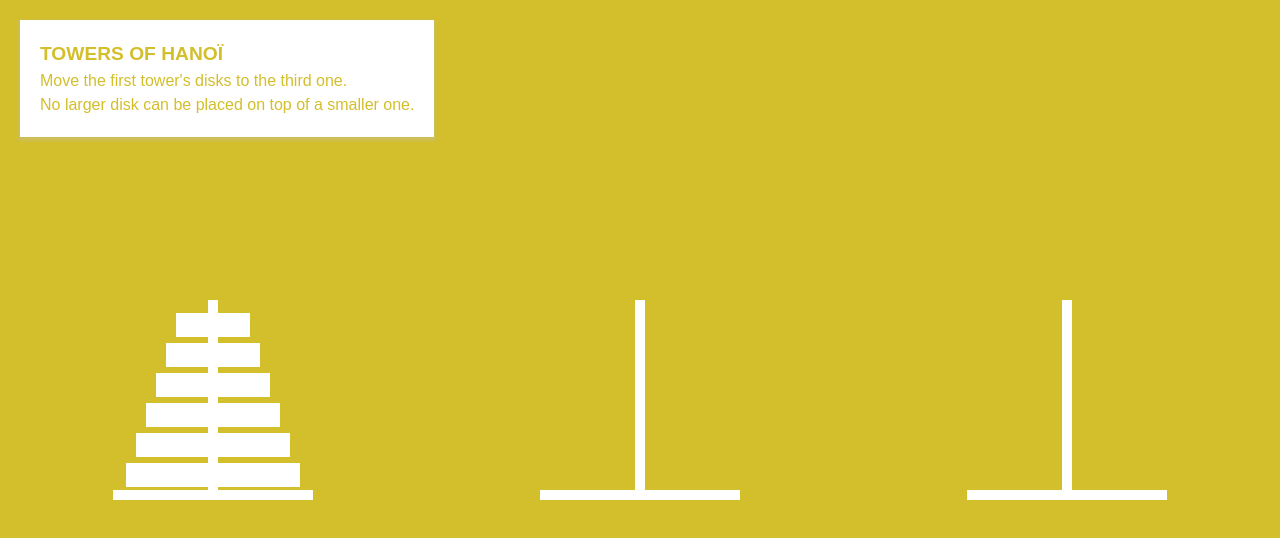
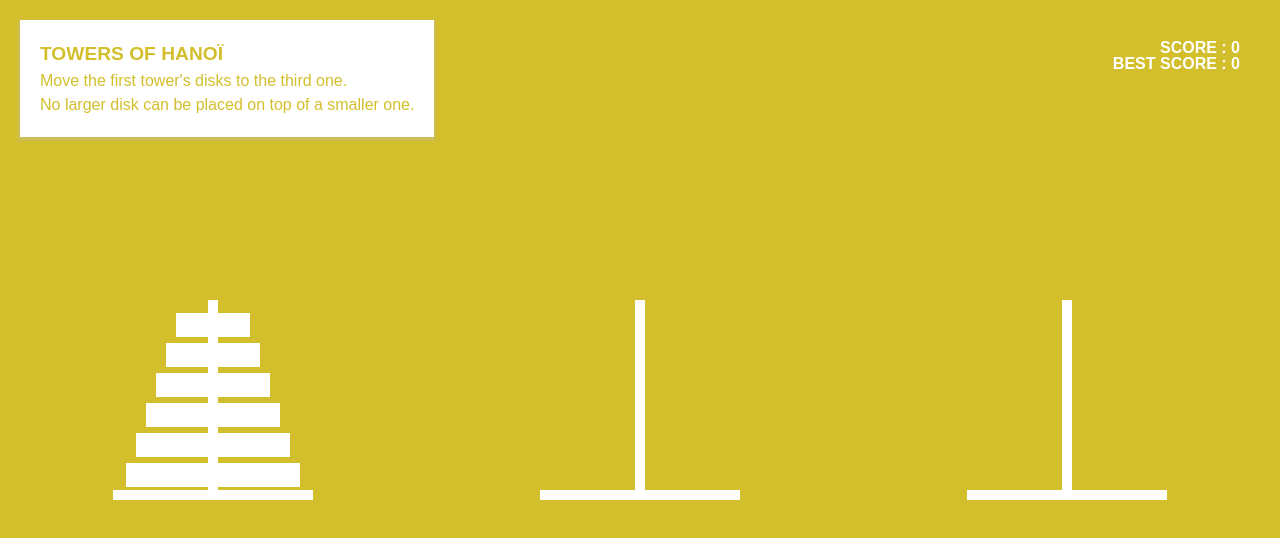
Before and after one commit to shatice/kucukoyunlar, a website built with Parcel: page src/index.html in a window 1280 px wide. Built offline with nearby package versions, Linux system fonts and the light colour scheme.

Commit message:
add scores system

```diff
--- a/src/index.html
+++ b/src/index.html
@@ -15,6 +15,10 @@
             <p>Move the first tower's disks to the third one.</p>
             <p>No larger disk can be placed on top of a smaller one.</p>
         </div>
+        <div class="gameScores">
+            <p class="score">Score : 0</p>
+            <p class="bestScore">Best score : 0</p>
+        </div>
         <ul>
             <li class="step1" data-weight="1"></li>
             <li class="step2" data-weight="2"></li>
--- a/src/js/hanoi.js
+++ b/src/js/hanoi.js
@@ -1,7 +1,12 @@
 // Inspired by yamsellem's hanoï towers
 
 let uls = document.querySelectorAll('ul'),
-memo;
+    memo,
+    count = 0,
+    bestScore = parseInt(localStorage.getItem('bestscore')) || 0,
+    bestScoreItem = document.querySelector('.bestScore');
+
+bestScoreItem.innerHTML = 'Best Score : ' + bestScore;
 
 for (let i = 0; i < uls.length; i++) {
     uls[i].addEventListener('click', () => {
@@ -9,11 +14,19 @@ for (let i = 0; i < uls.length; i++) {
             firstLi = ul.querySelector('li');
 
         if (memo && (!firstLi || firstLi.dataset.weight > memo.dataset.weight)) {
+            count+= 1;
+            let score = document.querySelector('.score').innerHTML = 'Score : ' + count;
             ul.prepend(memo);
             memo = undefined;
 
             if (ul === uls[2] && ul.querySelectorAll('li').length === 6) {
-            ul.classList.add('is-won');
+                ul.classList.add('is-won');
+
+                if (count < bestScore) {
+                    bestScore = count;
+                    bestScoreItem.innerHTML = 'Best Score : ' + bestScore;
+                    localStorage.setItem('bestscore', count);
+                }
             }
         } else {
             memo = firstLi;
--- a/src/scss/hanoi.scss
+++ b/src/scss/hanoi.scss
@@ -1,3 +1,7 @@
+body {
+    font-family: Arial, Helvetica, sans-serif;
+}
+
 section {
     width: 100vw;
     height: 100vh;
@@ -12,7 +16,6 @@ section {
     left: 20px;
     background: white;
     color: $favColor;
-    font-family: Arial, Helvetica, sans-serif;
     padding: 20px;
     line-height: 1.5;
     box-shadow: 0px 2px 2px 2px rgba(189, 189, 189, 0.301);
@@ -22,6 +25,16 @@ section {
         font-weight: bold;
         font-size: 1.2rem;
     }
+}
+
+.gameScores {
+    color: white;
+    text-transform: uppercase;
+    font-weight: bold;
+    position: absolute;
+    top: 40px;
+    right: 40px;
+    text-align: right;
 }
 
 ul {
```
